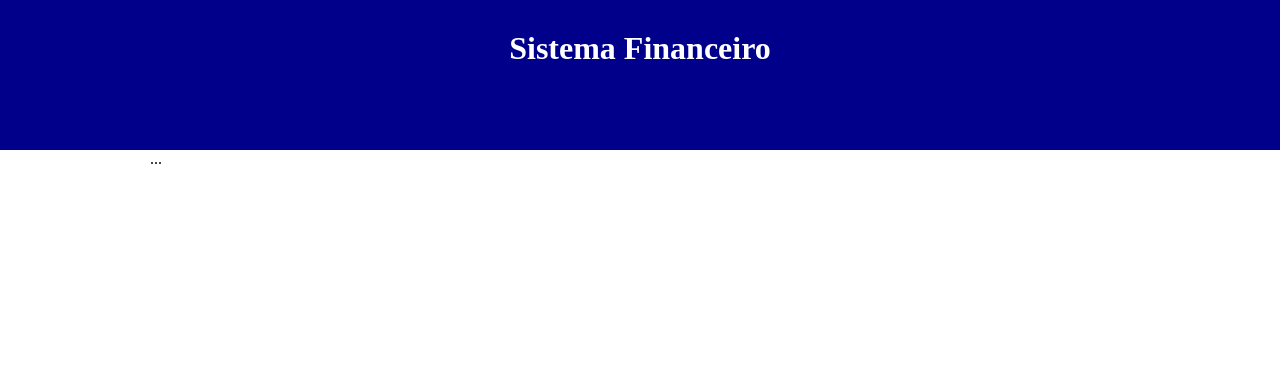
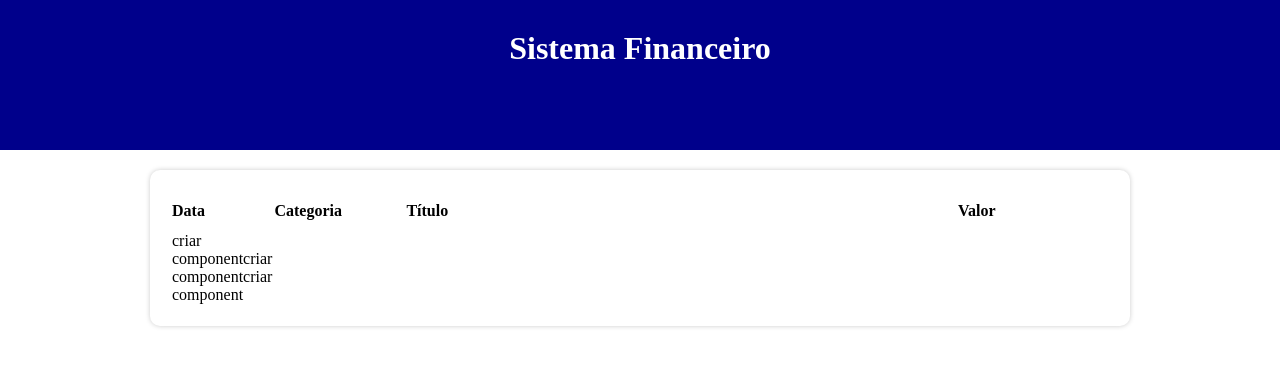
Before and after one commit to LoiolaBr17/Sistema_Financeiro, a React (Vite) app: page / in a window 1280 px wide. Shown: the top 366 px of the page. Built offline with nearby package versions, Linux system fonts and the light colour scheme.

Commit message:
create component tableArea

```diff
--- a/src/App.tsx
+++ b/src/App.tsx
@@ -9,6 +9,8 @@
 import { items } from './data/items';
 
 import { getCurrentMonth, filterListByMonth } from './helpers/dateFilter'
+
+import { TableArea } from './components/TableArea';
 
 const App = () => {
   const [list, setList] = useState(items);
@@ -26,7 +28,9 @@
       </C.Header>
 
       <C.Body>
-        ...
+
+      <TableArea list={filteredList}/>
+
       </C.Body>
     </C.Container>
   );
--- /dev/null
+++ b/src/components/TableArea/index.tsx
@@ -0,0 +1,27 @@
+import * as C from './styles';
+import { Item } from '../../types/Item'
+
+type Props = {
+    list: Item[]
+}
+
+export const TableArea = ({ list }: Props ) => {
+
+    return (
+        <C.Table>
+            <thead>
+                <tr>
+                    <C.TableHeadColumn width={100}>Data</C.TableHeadColumn>
+                    <C.TableHeadColumn width={130}>Categoria</C.TableHeadColumn>
+                    <C.TableHeadColumn>Título</C.TableHeadColumn>
+                    <C.TableHeadColumn width={150}>Valor</C.TableHeadColumn>
+                </tr>
+            </thead>
+            <tbody>
+                {list.map((item, index) => (
+                    <>criar component</>
+                ))}
+            </tbody>
+        </C.Table>
+    );
+}
--- /dev/null
+++ b/src/components/TableArea/styles.ts
@@ -0,0 +1,16 @@
+import styled from "styled-components";
+
+export const Table = styled.table`
+    width: 100%;
+    background-color: #FFF;
+    padding: 20px;
+    box-shadow: 0px 0px 5px #CCC;
+    border-radius: 10px;
+    margin-top: 20px;
+`;
+
+export const TableHeadColumn = styled.th<{ width?: number }>`
+    width: ${ props => props.width ? `${props.width}px` : 'auto' };
+    padding: 10px 0;
+    text-align: left;
+`;
```
